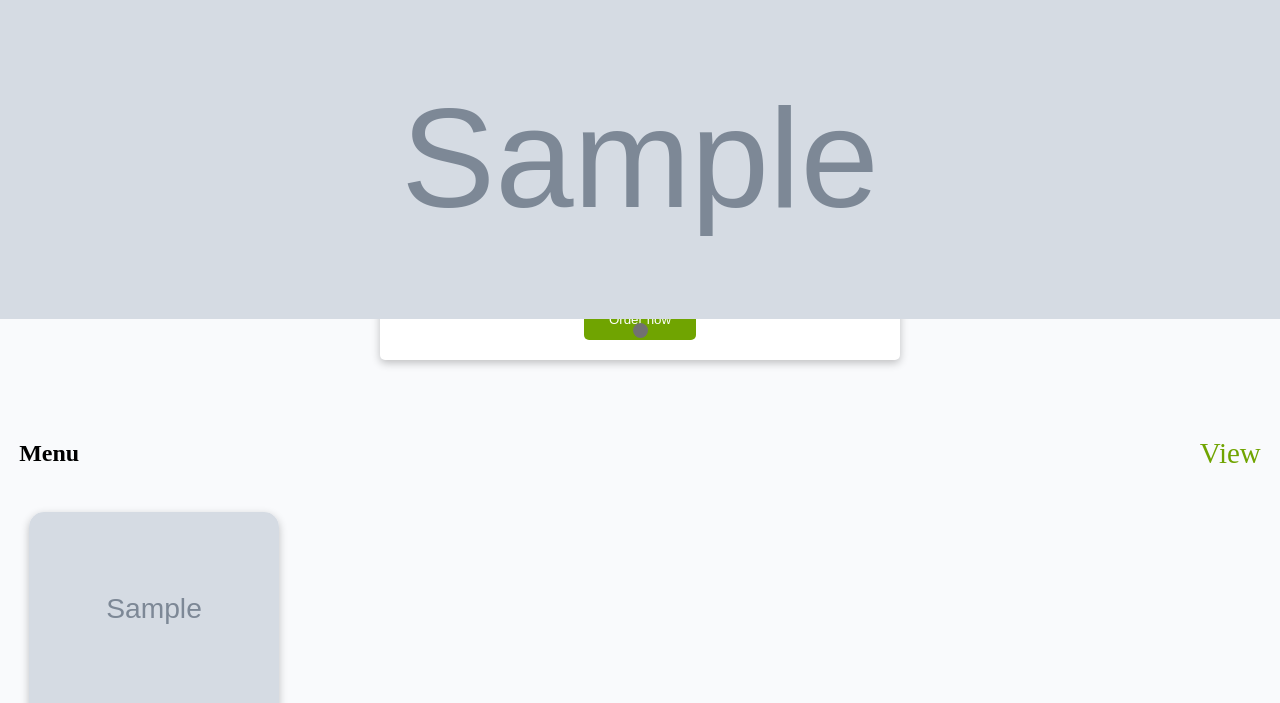
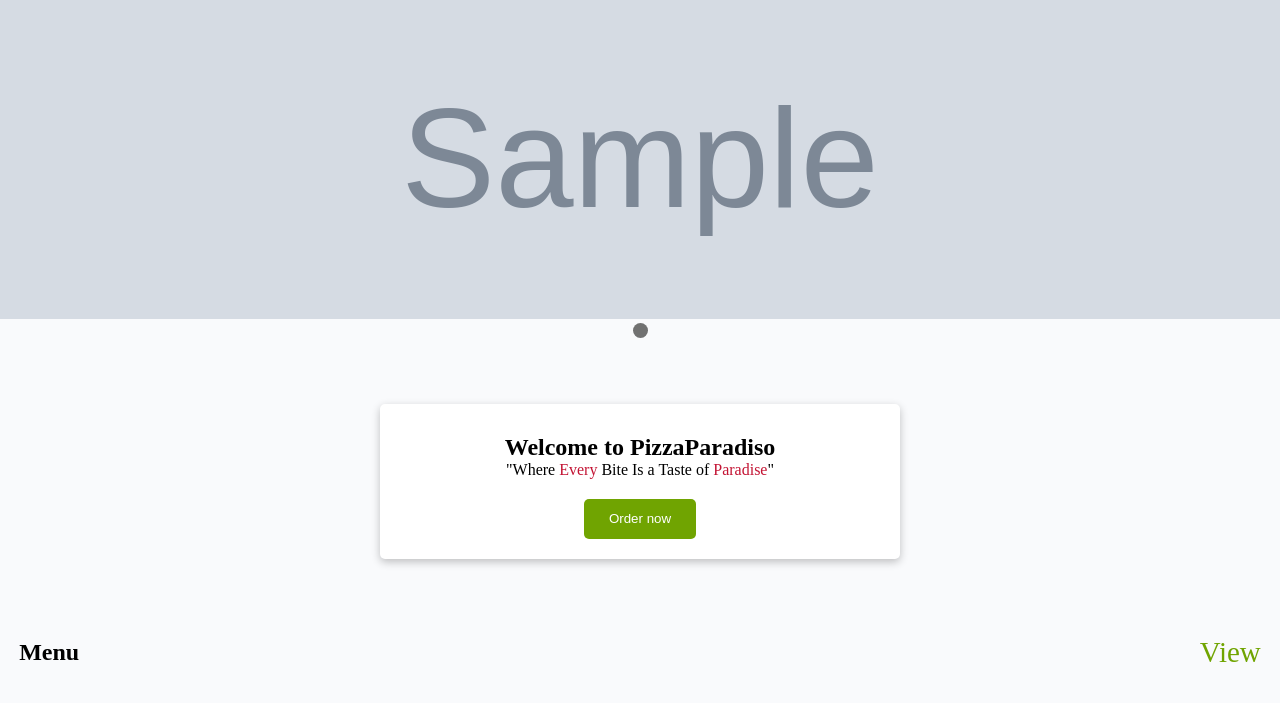
Before and after one commit to azw7s/PizzaParadiso, a Django app: template menu/templates/menu/home.html in a window 1280 px wide. Shown: the part 101-804 px from the top of the page. Run offline with Django 4.2, Linux system fonts and the light colour scheme; the template is opened without the code that fills it: most values are stand-ins (such as "Sample title", 1, 10 or a date in 2020); grey boxes marked "Sample" are stand-in pictures.

Commit message:
home css

```diff
--- a/menu/static/menu/css/home.css
+++ b/menu/static/menu/css/home.css
@@ -24,7 +24,6 @@ a{
 
 .slideshow-container {
     width: 100%;
-    max-height: 9rem;
     position: relative;
     margin: auto;
 }
--- a/static/menu/css/home.css
+++ b/static/menu/css/home.css
@@ -24,7 +24,6 @@ a{
 
 .slideshow-container {
     width: 100%;
-    max-height: 9rem;
     position: relative;
     margin: auto;
 }
```
